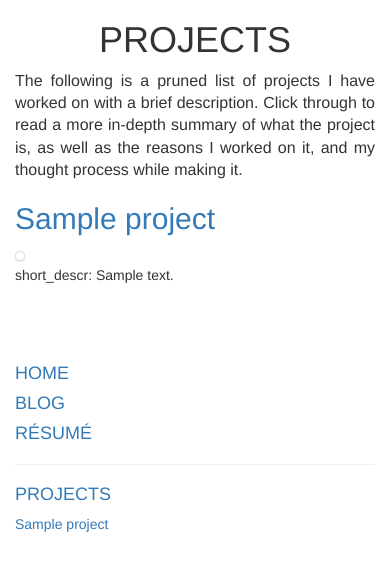
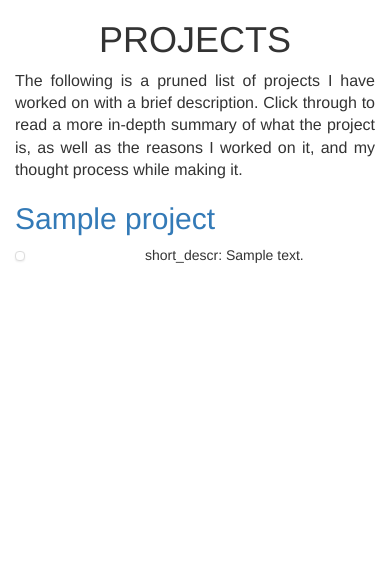
Before and after one commit to brandonw/personal-site, a Django app: template personal-site/templates/projects/home.html in a window 390 px wide. Shown: the top 571 px of the page. Run offline with Django 3.2, Linux system fonts and the light colour scheme; the template is opened without the code that fills it: most values are stand-ins (such as "Sample title", 1, 10 or a date in 2020); grey boxes marked "Sample" are stand-in pictures; some libraries are stand-ins or nearby versions.

Commit message:
Fix mobile layout

```diff
--- a/personal-site/templates/base.html
+++ b/personal-site/templates/base.html
@@ -37,7 +37,7 @@
         </div>
         <div class="container">
             <div class="row">
-                <div class="col-md-6 col-md-offset-3">
+                <div class="col-md-6 col-md-offset-3 col-sm-12">
                     {% if messages %}
                         {% for message in messages %}
                             <div class="alert {% if message.tags %}alert-{{ message.tags }}"{% endif %}>{{ message }}</div>
@@ -47,7 +47,7 @@
                     {% block content %}
                     {% endblock content %}
                 </div>
-                <div class="col-md-3">
+                <div class="col-md-3 visible-lg-block visible-md-block">
                     {% block menu %}
                     {% endblock menu %}
                 </div>
--- a/personal-site/templates/projects/home.html
+++ b/personal-site/templates/projects/home.html
@@ -39,7 +39,7 @@ it, and my thought process while making it.</p>
             <h2 id="{{project.slug}}">{{ project.name }}</h2>
         </a>
         <div class="row">
-            <div class="col-md-4">
+            <div class="col-xs-4">
                 {% if project.projectimage_set.count > 0 %}
                 {% with image=project.projectimage_set.all.0.image %}
                 {% thumbnail image "150x150" crop="center" as im %}
@@ -53,7 +53,7 @@ it, and my thought process while making it.</p>
                 {% endwith %}
                 {% endif %}
             </div>
-            <div class="col-md-8">
+            <div class="col-xs-8">
                 <p>short_descr: {{ project.short_descr }}</p>
             </div>
         </div>
```
